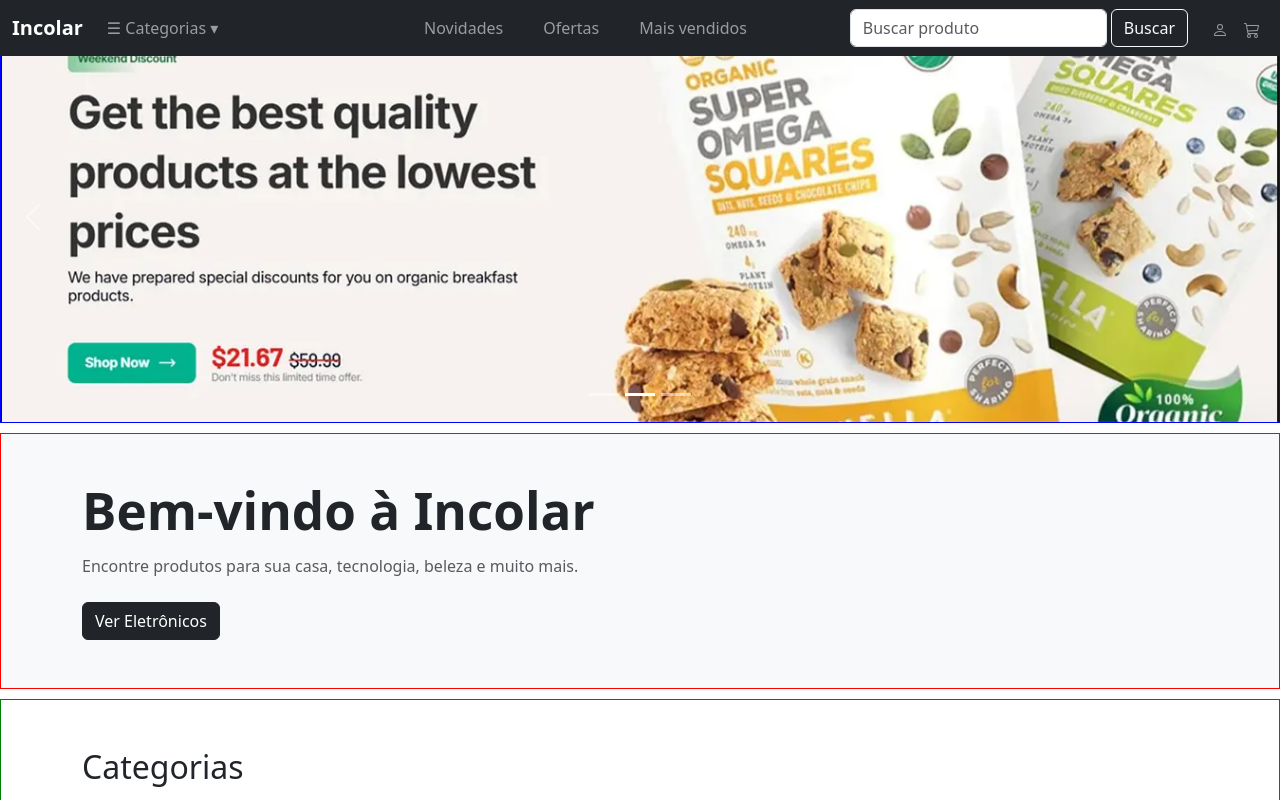
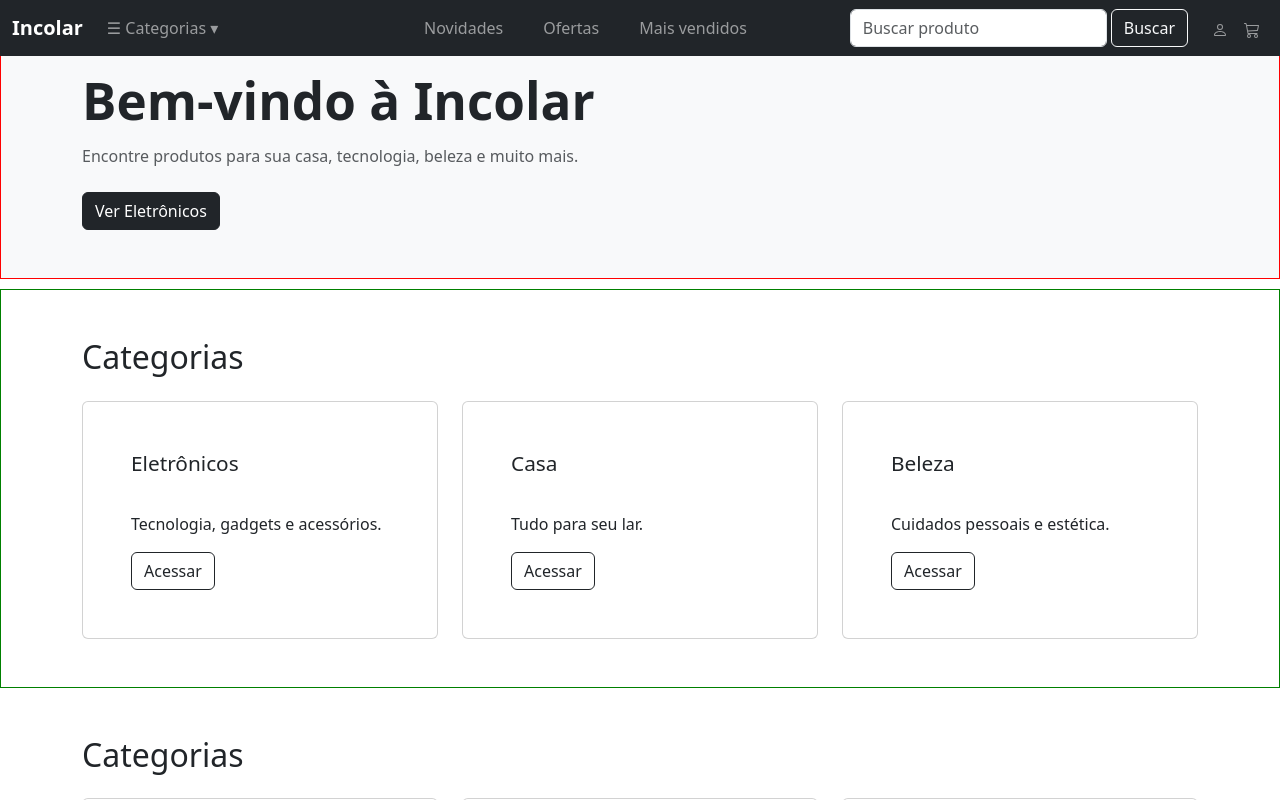
Before and after one commit to dcs30000/landingPage-reactjsBootstrap, a React (Vite) app: page / in a window 1280 px wide. Shown: the top 800 px of the page. Built offline with nearby package versions, Linux system fonts and the light colour scheme.

Commit message:
retirei todo o carousel pelo comentario

```diff
--- a/src/pages/Home/Home.jsx
+++ b/src/pages/Home/Home.jsx
@@ -9,7 +9,7 @@ function Home() {
     <>
       {/* HERO / CAROUSEL */}
       <section className="home-hero">
-        <Carousel>
+        {/*}<Carousel>
           <Carousel.Item>
             <div className="hero-slide hero-slide-1">
               <Container>
@@ -17,7 +17,7 @@ function Home() {
                 <p>Os melhores produtos para sua casa e tecnologia</p>
                 <Button as={Link} to="/ofertas" variant="dark">
                   Ver Ofertas
-                </Button>*/}
+                </Button>/}
               </Container>
             </div>
           </Carousel.Item>
@@ -29,7 +29,7 @@ function Home() {
                 <p>Lançamentos selecionados para você</p>
                 <Button as={Link} to="/novidades" variant="dark">
                   Conferir
-                </Button>*/}
+                </Button>/}
               </Container>
             </div>
           </Carousel.Item>
@@ -41,11 +41,11 @@ function Home() {
                 <p>Lançamentos selecionados para você</p>
                 <Button as={Link} to="/novidades" variant="dark">
                   Conferir
-                </Button>*/}
+                </Button>/}
               </Container>
             </div>
           </Carousel.Item>
-        </Carousel>
+        </Carousel>*/}
       </section>
 
       {/* HERO / BANNER */}
```
